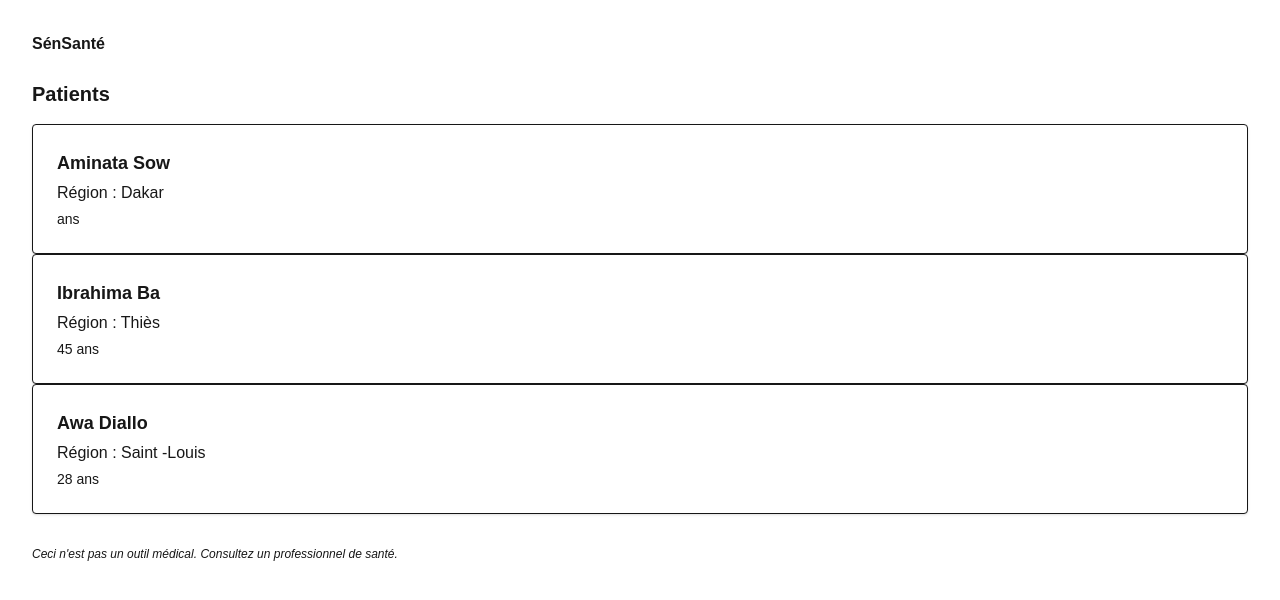
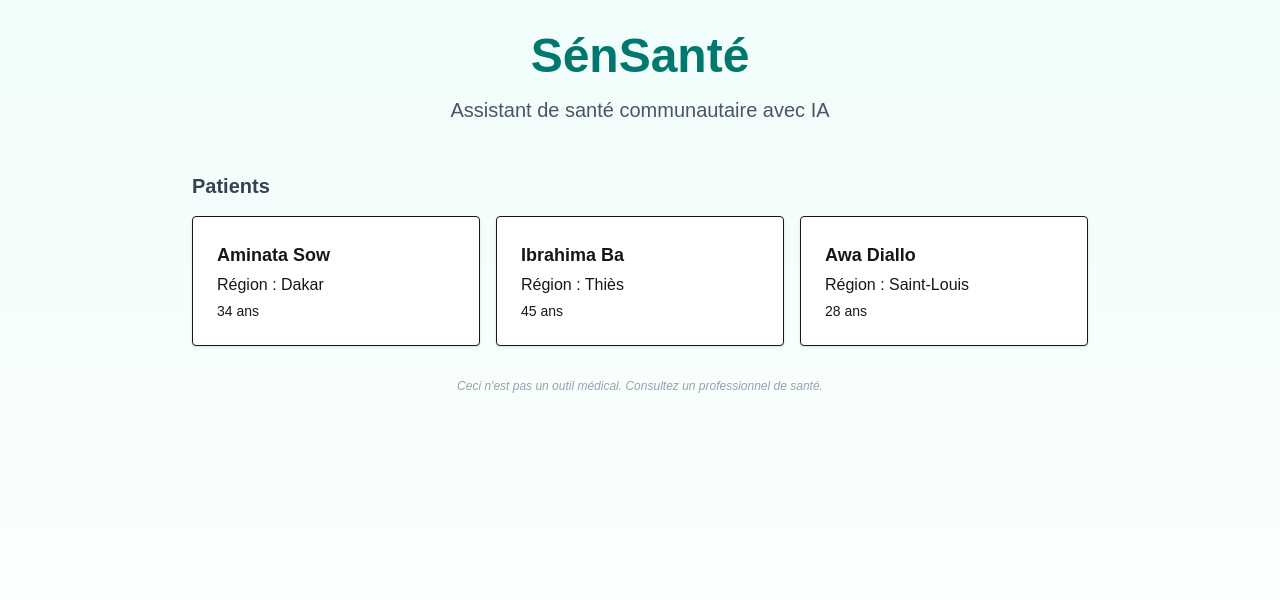
Before and after one commit to Assatou03/sensante, a Next.js app: page / in a window 1280 px wide. Shown: the top 600 px of the page. Built offline with nearby package versions, Linux system fonts and the light colour scheme.

Commit message:
Fix: résolution conflit page accueil

```diff
--- a/src/app/page.tsx
+++ b/src/app/page.tsx
@@ -1,28 +1,33 @@
 import PatientCard from "@/components/PatientCard";
+
 export default function Home() {
   return (
-<main className="min-h-screen bg-gray -50 p-8">
-<h1 className="text -3xl font-bold text-teal -700 mb-6">
+    <main className="flex min-h-screen flex-col items-center bg-gradient-to-b from-teal-50 to-white p-8">
+
+      <div className="text-center mb-10">
+        <h1 className="text-5xl font-bold text-teal-700 mb-4">
           SénSanté
         </h1>
-<h2 className="text-xl font-semibold text-gray -700 mb-4">
+        <p className="text-xl text-gray-600 mb-2">
+          Assistant de santé communautaire avec IA
+        </p>
+      </div>
+
+      <div className="w-full max-w-4xl">
+        <h2 className="text-xl font-semibold text-gray-700 mb-4">
           Patients
         </h2>
-<div className="grid grid-cols -1 md:grid-cols -3 gap -4">
-<PatientCard
-nom="Aminata Sow" region="Dakar" groupe={34}
-/>
-<PatientCard
-nom="Ibrahima Ba" region="Thiès" age={45}
-/>
-<PatientCard
-nom="Awa Diallo" region="Saint -Louis" age={28}
-/>
+        <div className="grid grid-cols-1 md:grid-cols-3 gap-4">
+          <PatientCard nom="Aminata Sow" region="Dakar" age={34} />
+          <PatientCard nom="Ibrahima Ba" region="Thiès" age={45} />
+          <PatientCard nom="Awa Diallo" region="Saint-Louis" age={28} />
         </div>
-<p className="text-xs text-gray -400 italic mt-8">
-Ceci n'est pas un outil médical.
-Consultez un professionnel de santé.
+      </div>
+
+      <p className="text-xs text-gray-400 italic mt-8">
+        Ceci n'est pas un outil médical. Consultez un professionnel de santé.
       </p>
+
     </main>
   );
 }
```
Lines whose indentation alone changed are shown as unchanged.
